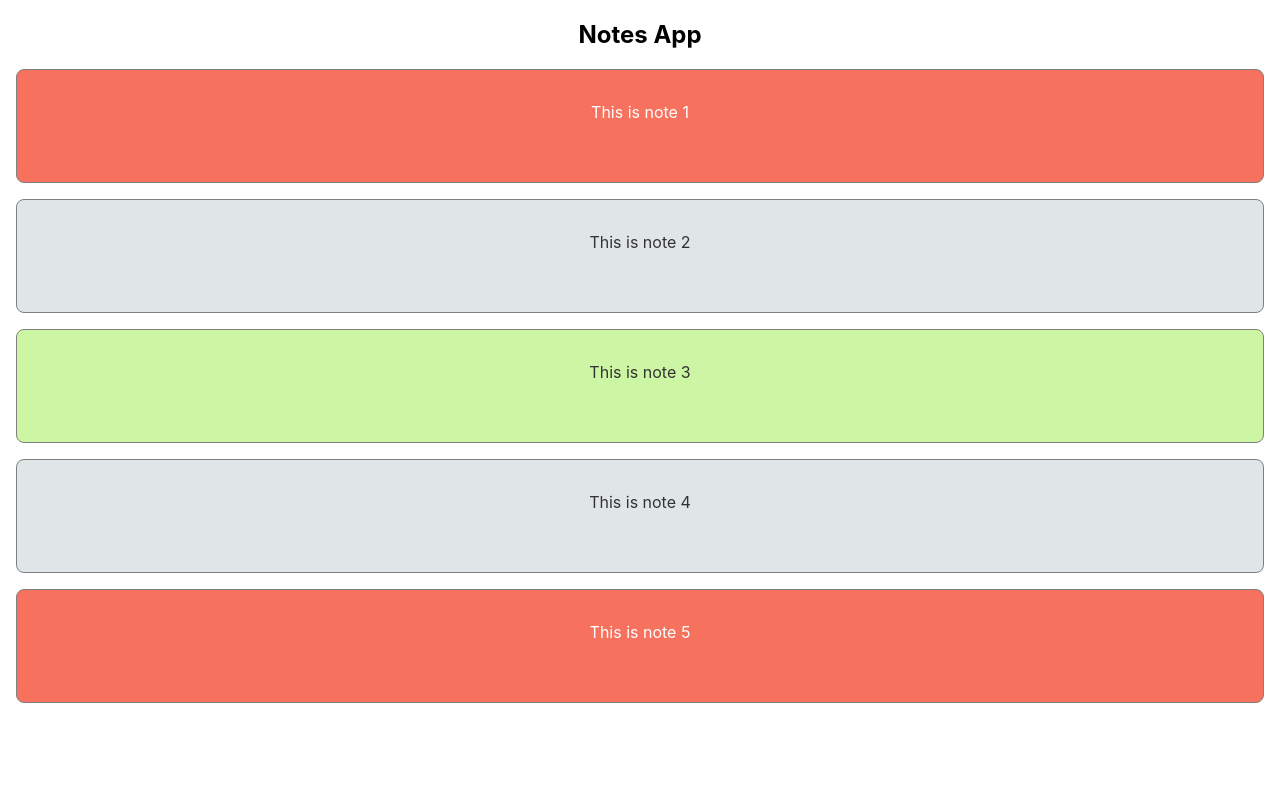
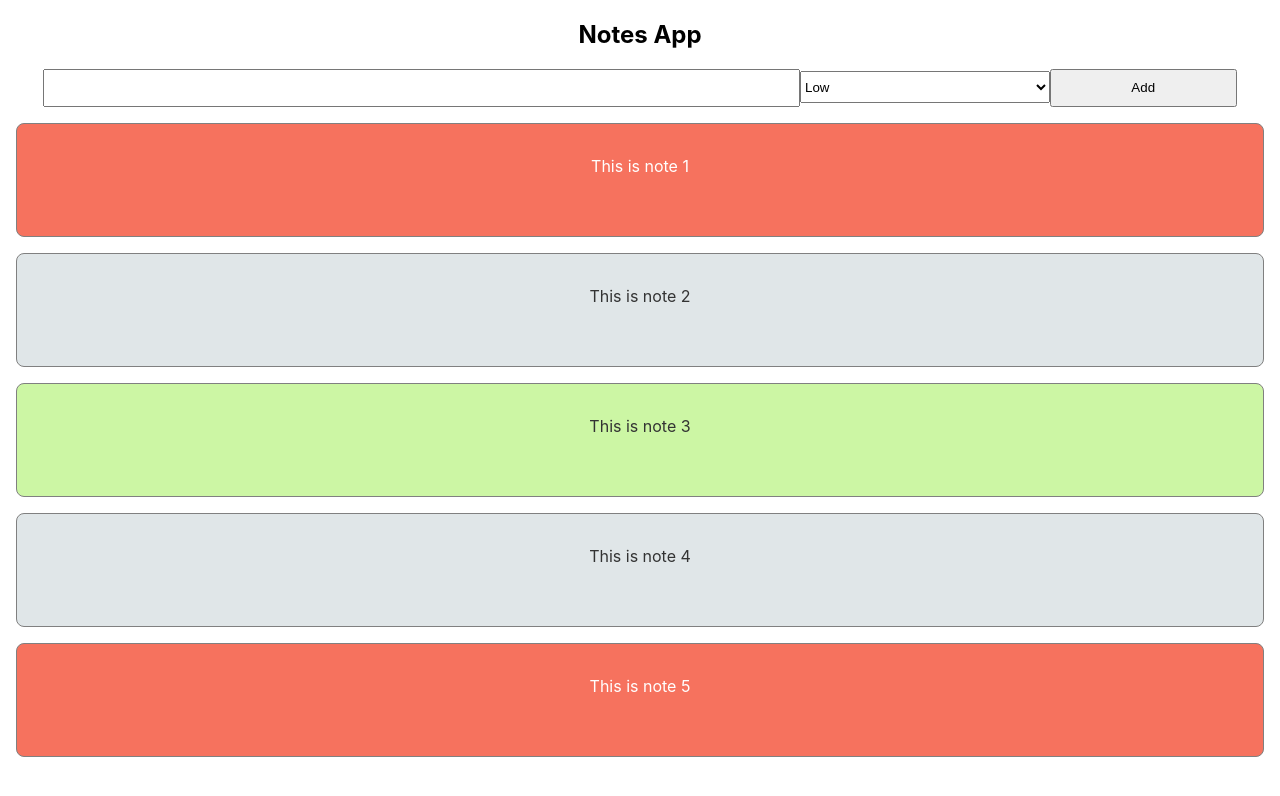
Before and after one commit to kartavya99/Note-App-TypeScript, a React (Create React App) app: page / in a window 1280 px wide. Shown: the top 796 px of the page. Built offline with nearby package versions, Linux system fonts and the light colour scheme.

Commit message:
add-note compopent added

```diff
--- a/package.json
+++ b/package.json
@@ -14,6 +14,7 @@
     "react-dom": "^18.2.0",
     "react-scripts": "5.0.1",
     "typescript": "^4.9.5",
+    "uuid": "^9.0.1",
     "web-vitals": "^2.1.4"
   },
   "scripts": {
@@ -39,5 +40,8 @@
       "last 1 firefox version",
       "last 1 safari version"
     ]
+  },
+  "devDependencies": {
+    "@types/uuid": "^9.0.8"
   }
 }
--- a/src/App.tsx
+++ b/src/App.tsx
@@ -1,13 +1,23 @@
 import "./App.css";
 import Note from "./components/note/note";
 import { Notes } from "./components/note/data";
+import AddNote from "./components/add-note/add-note";
+import { useState } from "react";
+import { NoteType } from "./components/note/note-type";
 
 function App() {
+  const [notes, setNotes] = useState(Notes);
+
+  const addNote = (note: NoteType) => {
+    setNotes([note, ...notes]);
+  };
+
   return (
     <div className="App">
       <h2>Notes App</h2>
+      <AddNote addNote={addNote}></AddNote>
       <div>
-        {Notes.map((note) => (
+        {notes.map((note) => (
           <Note key={note.id} priority={note.priority} text={note.text}></Note>
         ))}
       </div>
--- /dev/null
+++ b/src/components/add-note/add-note.css
@@ -0,0 +1,14 @@
+.add-note input {
+  line-height: 2rem;
+  width: 60%;
+}
+
+.add-note button {
+  line-height: 2rem;
+  width: 15%;
+}
+
+.add-note select {
+  height: 2rem;
+  width: 20%;
+}
--- /dev/null
+++ b/src/components/add-note/add-note.tsx
@@ -0,0 +1,48 @@
+import { useState } from "react";
+import "./add-note.css";
+import { NoteType, Priority } from "../note/note-type";
+import { v4 as uuidv4 } from "uuid";
+
+type addNoteProps = {
+  addNote: (note: NoteType) => void;
+};
+
+function AddNote(props: addNoteProps) {
+  const [text, setText] = useState("");
+  const [priority, setPriority] = useState<Priority>("low");
+
+  const handleChange = (e: React.ChangeEvent<HTMLInputElement>) => {
+    setText(e.target.value);
+  };
+
+  const handleClick = (e: React.MouseEvent<HTMLButtonElement, MouseEvent>) => {
+    e.preventDefault();
+    props.addNote({
+      text,
+      priority,
+      id: uuidv4(),
+    });
+    setText("");
+    setPriority("low");
+  };
+
+  const handleSelect = (e: React.ChangeEvent<HTMLSelectElement>) => {
+    setPriority(e.target.value as Priority);
+  };
+
+  return (
+    <div>
+      <form className="add-note">
+        <input type="text" onChange={handleChange} value={text} />
+        <select onChange={handleSelect} value={priority}>
+          <option value="high">High</option>
+          <option value="medium">Medium</option>
+          <option value="low">Low</option>
+        </select>
+        <button onClick={handleClick}>Add</button>
+      </form>
+    </div>
+  );
+}
+
+export default AddNote;
--- a/src/components/note/data.ts
+++ b/src/components/note/data.ts
@@ -1,28 +1,28 @@
-import { NoteProps } from "./note-type";
+import { NoteType } from "./note-type";
 
-export const Notes: NoteProps[] = [
+export const Notes: NoteType[] = [
   {
-    id: 1,
+    id: "1",
     text: "This is note 1",
     priority: "high",
   },
   {
-    id: 2,
+    id: "2",
     text: "This is note 2",
     priority: "low",
   },
   {
-    id: 3,
+    id: "3",
     text: "This is note 3",
     priority: "medium",
   },
   {
-    id: 4,
+    id: "4",
     text: "This is note 4",
     priority: "low",
   },
   {
-    id: 5,
+    id: "5",
     text: "This is note 5",
     priority: "high",
   },
```
Also changed, not shown: src/components/note/note-type.ts (+9 -2 lines), 1 other file (tests, documents, lock files or other folders).
